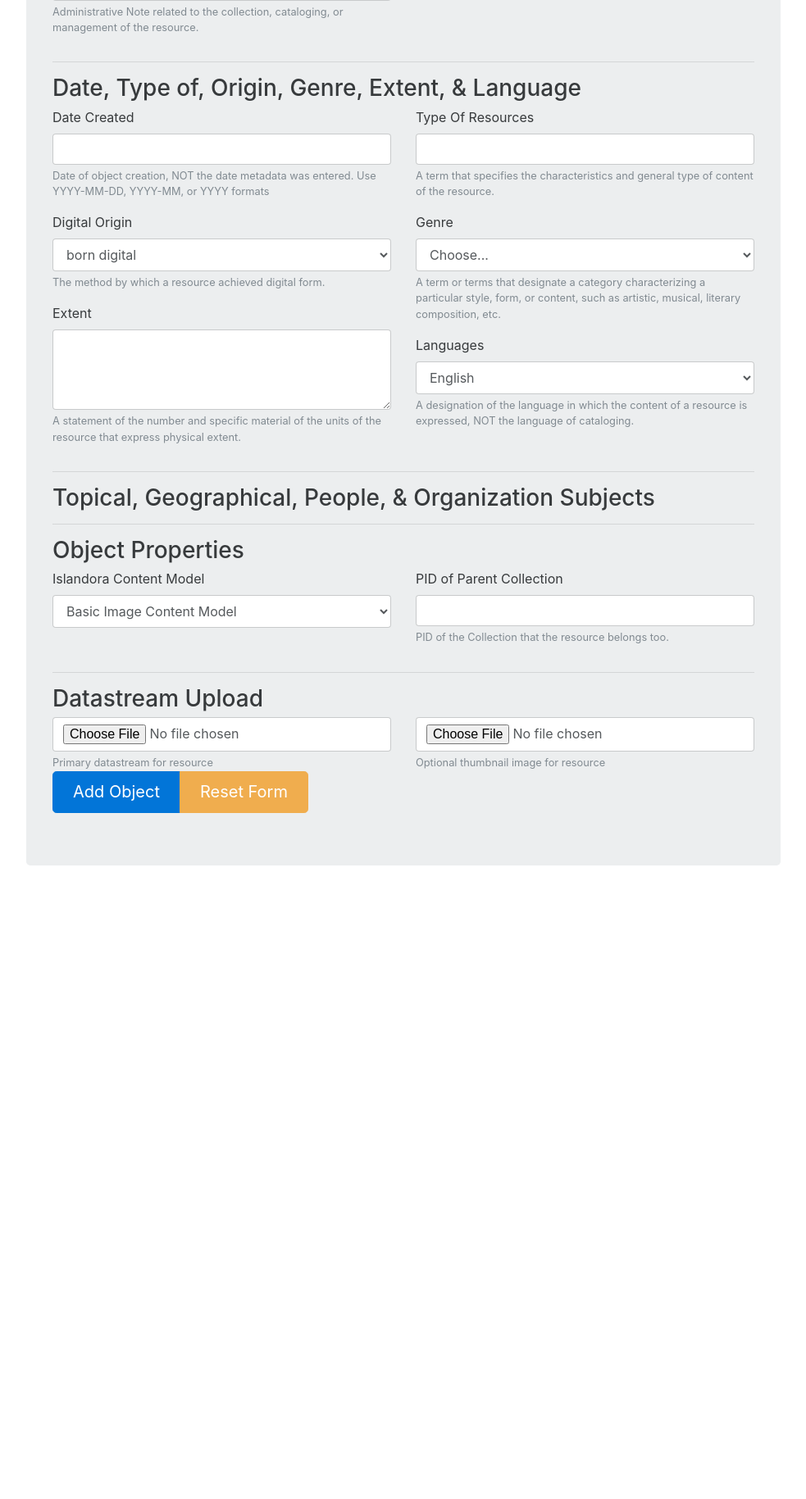
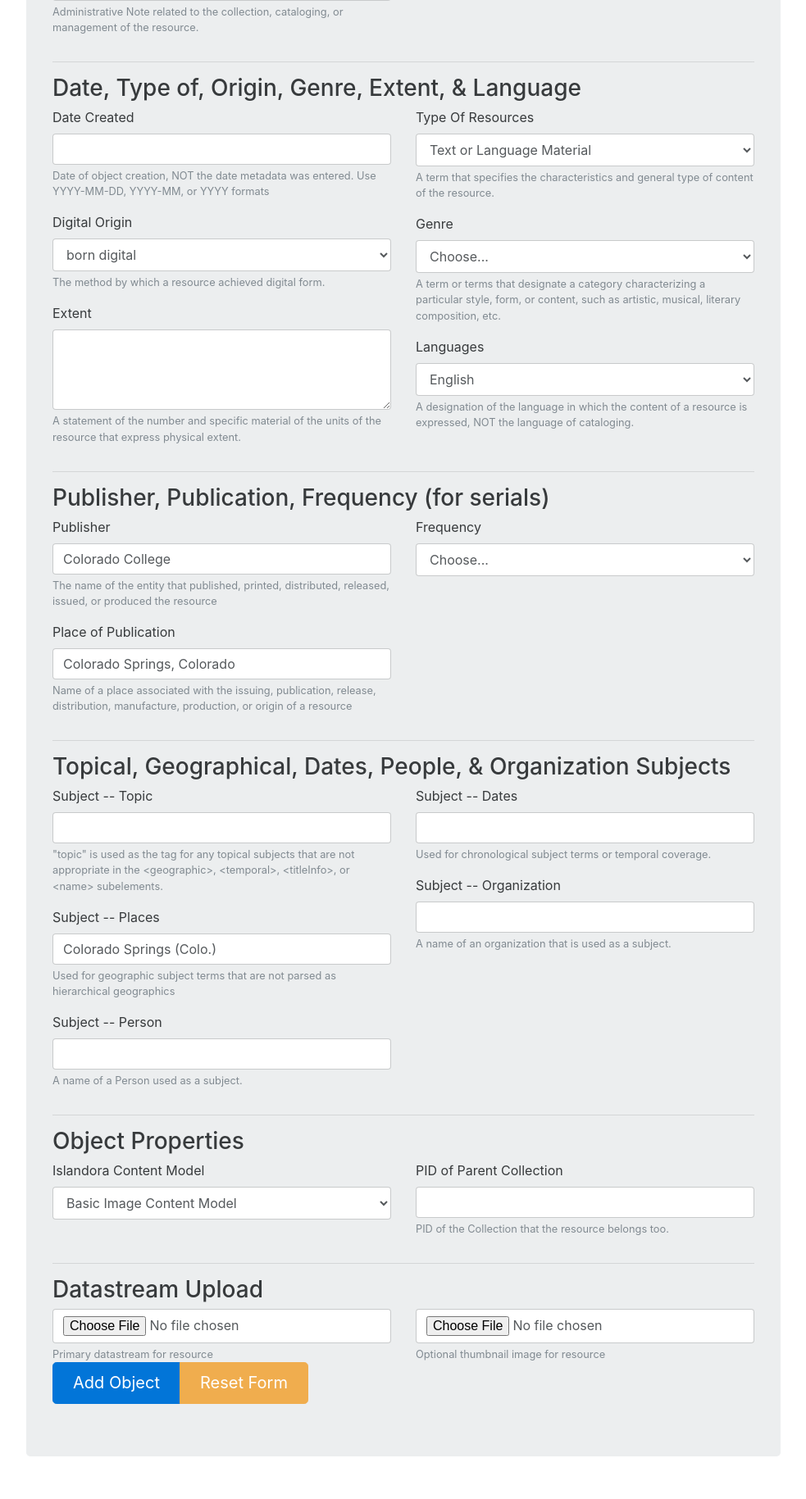
Before and after one commit to Tutt-Library/fedora38-utilities, a Flask app: page /add_object in a window 1280 px wide. Shown: the part 1390-3219 px from the top of the page at 82% size, without its empty margins (243-1226 px from the left). Before the commit the page ends 2446 px from the top, so only its background shows below. Run offline with Flask 2, Linux system fonts and the light colour scheme; some libraries are stand-ins or nearby versions.

Commit message:
Add Object Fedora Form

```diff
--- a/legacy_fedora/app.py
+++ b/legacy_fedora/app.py
@@ -94,9 +94,7 @@ def about():
 def add_object():
     object_form = AddFedoraObjectFromTemplate(csrf_enabled=False)
     if object_form.validate_on_submit():
-        new_pid = "coccc:1223"
-        return jsonify({"success": True,
-                        "pid": new_pid})
+        return build_mods(object_form)
     else:
         return render_template("fedora_utilities/object-ingest.html",
             object_form=object_form)
--- a/legacy_fedora/forms.py
+++ b/legacy_fedora/forms.py
@@ -147,6 +147,17 @@ MARC_FREQUENCY = [('choose', 'Choose...'),
                   ('Triennial', 'Triennial - every 3 years'),
                   ('Completely irregular', 'Completely irregular')]
 
+TYPE_OF_RESOURCE = [('text', 'Text or Language Material'),
+                    ('cartographic', 'Maps or other Cartographic Materials'),
+                    ('notated music', 'Notated Music'),
+                    ('sound recording', 'Sound Recording, mixture of music and non-music recording'),
+                    ('sound recording-musical', 'Musical Sound Recording'),
+                    ('sound recording-nonmusical', 'Spoken word or other Non-music sound recording'),
+                    ('still image', 'Still Image'),
+                    ('moving image', 'Video or Film, Moving Image'),
+                    ('three dimensional object', 'Three Dimensional Object'),
+                    ('software, multimedia', 'Software or other electronic Multimedia'),
+                    ('mixed material', 'Mixed Material')]
 
 RIGHTS_STATEMENT = "Copyright restrictions apply. Contact Colorado College for permission to publish."
 PLACE = 'Colorado Springs (Colo.)'
@@ -226,19 +237,39 @@ a resource is expressed, NOT the language of cataloging.""")
                                 validators=[validators.optional(),
                                             validators.length(max=255)],
                                 default=INSTITUTION_NAME)
+    publisher = StringField('Publisher', default=PUBLISHER,
+        description="""The name of the entity that published, printed,
+distributed, released, issued, or produced the resource""")
+    publication_place = StringField("Place of Publication",
+        default=PUBLICATION_PLACE,
+        description="""Name of a place associated with the issuing, publication,
+release, distribution, manufacture, production, or origin of a resource""")
     rights_statement = TextAreaField('Rights Statement',
                                       default=RIGHTS_STATEMENT)
-    subject_dates = StringField('Subject -- Dates')
-    subject_people = StringField('Subject -- People')
+    subject_dates = StringField('Subject -- Dates',
+        description="""Used for chronological subject terms or temporal coverage.""")
+    subject_orgs = StringField('Subject -- Organization',
+        description="""A name of an organization that is used as a subject.""")
+    subject_people = StringField('Subject -- Person',
+        description="""A name of a Person used as a subject."""
+    )
+
     subject_places = StringField('Subject -- Places',
-                                 default=PLACE)
-    subject_topics = StringField('Subject -- Topic')
+        default=PLACE,
+        description="""Used for geographic subject terms that are not parsed as hierarchical
+    geographics"""
+    )
+    subject_topics = StringField('Subject -- Topic',
+        description=""""topic" is used as the tag for any topical subjects that are not appropriate in the
+<geographic>, <temporal>, <titleInfo>, or <name> subelements.""")
     title = StringField('Title',
         description="""A word, phrase, character, or group of characters that
 constitutes the chief title of a resource, i.e., the title normally used when
 citing the resource.""",
             validators=[validators.length(max=120), validators.required()])
-    type_of_resources = FieldList(StringField('Type of Resource'), min_entries=1,
+    type_of_resources = FieldList(SelectField('Type of Resource',
+                                              choices=TYPE_OF_RESOURCE),
+        min_entries=1,
         description="""A term that specifies the characteristics and general type
 of content of the resource.""")
 
--- a/legacy_fedora/helpers.py
+++ b/legacy_fedora/helpers.py
@@ -60,9 +60,10 @@ def __create_origin_info__(form, mods):
             "mods:placeTerm")
         place_term.text = form.publication_place.data
     if len(form.frequency.data) > 0:
-        frequency = etree.SubElement(origin_info,
-            "mods:frequency")
-        frequency.text = form.frequency.data
+        if not form.frequency.data.startswith("choose"):
+            frequency = etree.SubElement(origin_info,
+                "mods:frequency")
+            frequency.text = form.frequency.data
 
 def __create_phy_desc__(form, mods):
     phys_desc = etree.SubElement(mods, "mods:physicalDescription")
@@ -75,15 +76,19 @@ def __create_phy_desc__(form, mods):
         dig_origin.text = form.digital_origin.data
 
 
-def __create_title__(mods, title_str, type_=None, subtitle=None):
+def __create_title__(mods, form):
     title_info = etree.SubElement(mods,
         "mods:titleInfo")
-    if type_ is not None:
-        title_info.attrib["type"] = type_
     title = etree.SubElement(title_info,
         "mods:title")
-    title.text = title_str
-    if subtitle is not None:
+    main_title = form.title
+    alt_title = form.alt_title
+    if len(alt_title.data) > 0:
+        title_info.attrib["type"] = "alternative"
+        title.text = alt_title.data
+    else:
+        title.text = main_title.data
+    if "subtitle" in form and form.subtitle is not None:
         sub_title = etree.SubElement(title_info,
             "mods:subTitle")
         sub_title.text = subtitle
@@ -117,8 +122,7 @@ def build_mods(form):
     __create_phy_desc__(form, mods)
     if len(form.title.data) > 0:
         __create_title__(mods,
-            form.title.data,
-            subtitle=form.sub_title.data)
+            form)
     reparsed = xml.dom.minidom.parseString(
         etree.tostring(mods, "unicode"))
     return reparsed.toprettyxml(encoding='utf-8').decode()
--- a/legacy_fedora/templates/fedora_utilities/object-ingest.html
+++ b/legacy_fedora/templates/fedora_utilities/object-ingest.html
@@ -7,6 +7,7 @@
    <form id="batch-form"
           method="POST" action="{{ url_for('add_object') }}"
           id="object_form" enctype="multipart/form-data" >
+    {% if object_form.errors %}<strong>{{ object_form.errors }}</strong>{% endif %}
     <h3>Title(s)</h3>
     <div class="row">
         <section class="col-md-8">
@@ -144,6 +145,7 @@
 	            {{ object_form.extent.description }}
                 </small>
             </div>
+
         </section>
         <section class="col-md-6">
             <div class="form-group">
@@ -175,7 +177,78 @@
         </section>
     </div>
     <hr>
-    <h3>Topical, Geographical, People, &amp; Organization Subjects</h3>
+    <h3>Publisher, Publication, Frequency (for serials)</h3>
+    <div class="row">
+        <section class="col-md-6">
+            <div class="form-group">
+                {{ object_form.publisher.label }}
+                {{ object_form.publisher(class_="form-control") }}
+                <small class="form-text text-muted">
+                    {{ object_form.publisher.description }}
+                </small>
+            </div>
+            <div class="form-group">
+                {{ object_form.publication_place.label }}
+                {{ object_form.publication_place(class_="form-control") }}
+                <small class="form-text text-muted">
+                    {{ object_form.publication_place.description }}
+                </small>
+            </div>
+        </section>
+        <section class="col-md-6">
+             <div class="form-group">
+                {{ object_form.frequency.label }}
+                {{ object_form.frequency(class_='form-control') }}
+                <small class="form-text text-muted">
+                    {{ object_form.frequency.description }}
+                </small>
+            </div>
+        </section>
+    </div>
+    <hr>
+    <h3>Topical, Geographical, Dates, People, &amp; Organization Subjects</h3>
+    <div class="row">
+        <section class="col-md-6">
+            <div class="form-group">
+                {{ object_form.subject_topics.label }}
+                {{ object_form.subject_topics(class_='form-control') }}
+                <small class="form-text text-muted">
+                {{ object_form.subject_topics.description }}
+                </small>
+            </div>
+            <div class="form-group">
+                {{ object_form.subject_places.label }}
+                {{ object_form.subject_places(class_="form-control") }}
+                <small class="form-text text-muted">
+                {{ object_form.subject_places.description }}
+                </small>
+            </div>
+            <div class="form-group">
+               {{ object_form.subject_people.label }}
+               {{ object_form.subject_people(class_="form-control") }}
+               <small class="form-text text-muted">
+               {{ object_form.subject_people.description }}
+               </small>
+            </div>
+        </section>
+        <section class="col-md-6">
+            <div class="form-group">
+                {{ object_form.subject_dates.label }}
+                {{ object_form.subject_dates(class_="form-control") }}
+                <small class="form-text text-muted">
+                {{ object_form.subject_dates.description }}
+                </small>
+
+            </div>
+           <div class="form-group">
+                {{ object_form.subject_orgs.label }}
+                {{ object_form.subject_orgs(class_="form-control") }}
+                <small class="form-text text-muted">
+                {{ object_form.subject_orgs.description }}
+                </small>
+            </div>
+        </section>
+    </div>
     <hr>
     <h3>Object Properties</h3>
     <div class="row">
```
